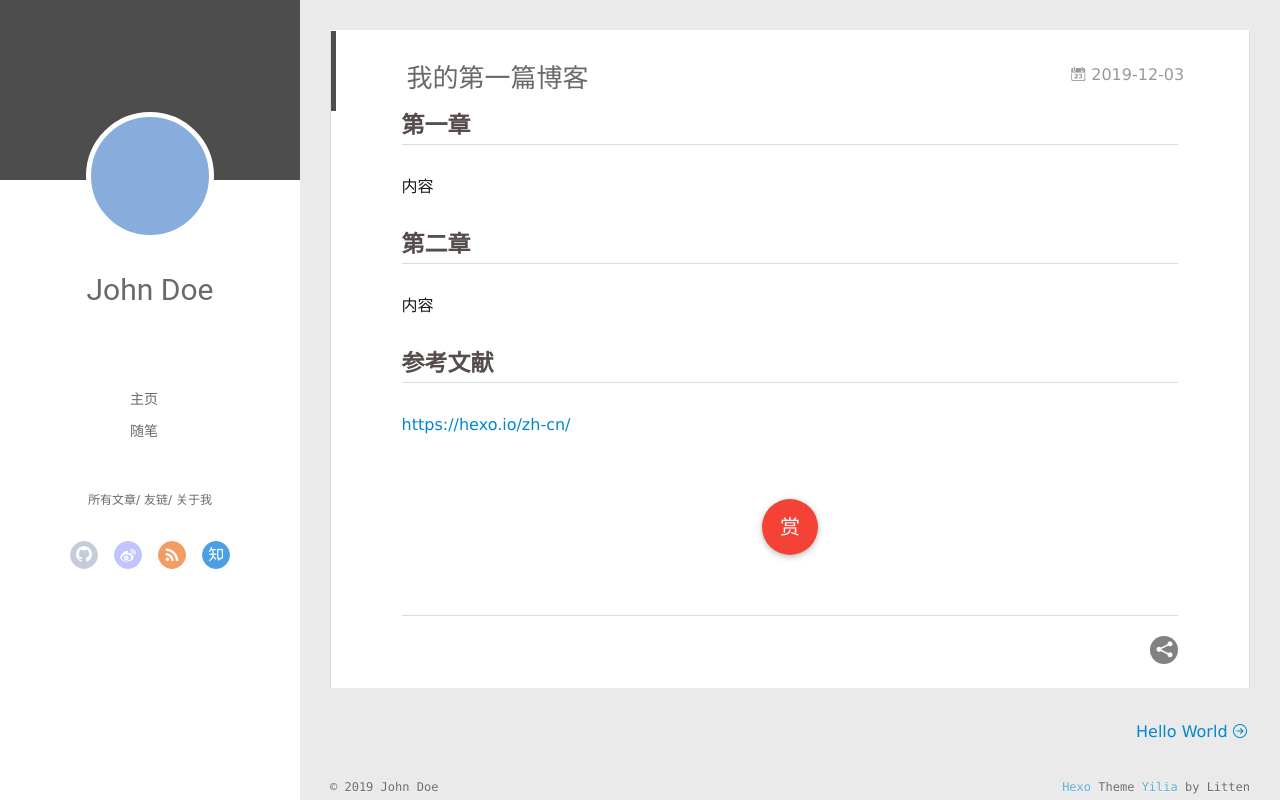
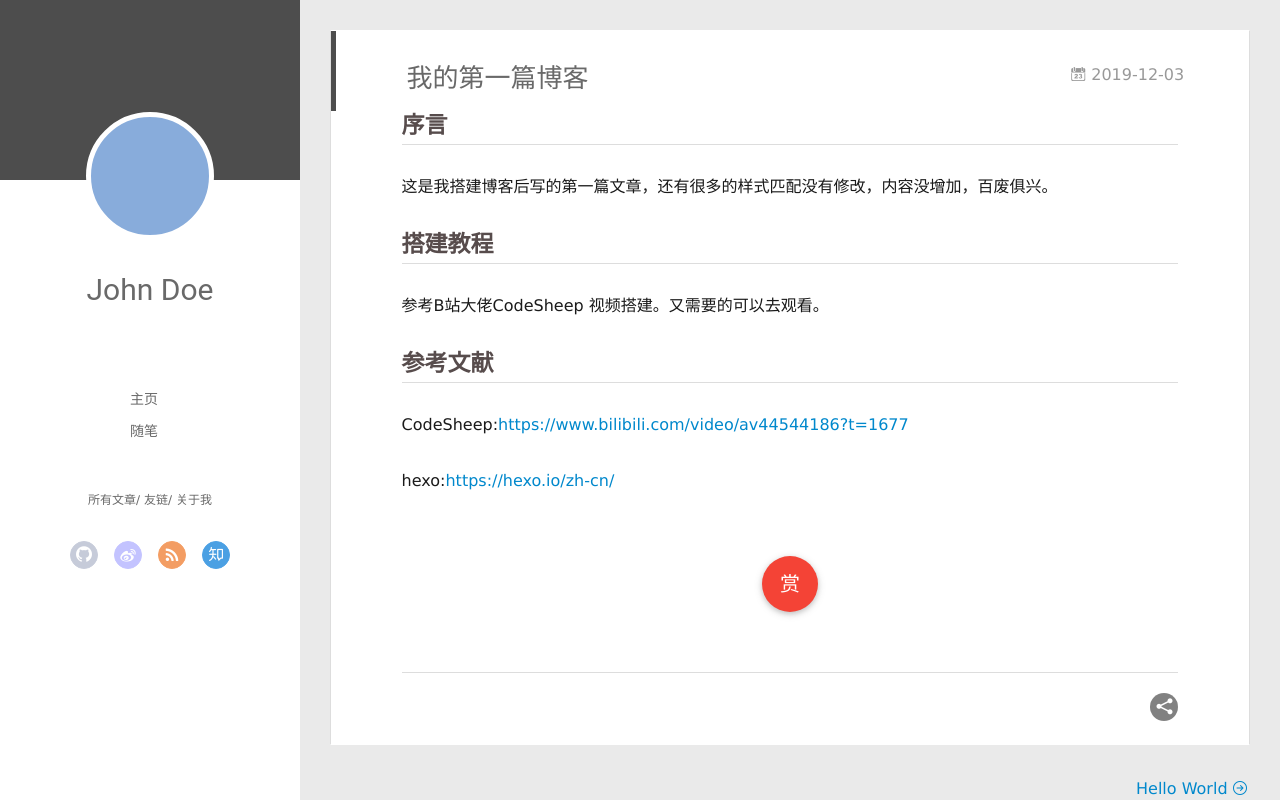
Before and after one commit to ZhanshiXiang/ZhanshiXiang.github.io, a plain HTML site: page 2019/12/03/我的第一篇博客/index.html in a window 1280 px wide. Drawn offline with Linux system fonts and the light colour scheme; no server answers.

Commit message:
Site updated: 2019-12-03 17:08:03

```diff
--- a/2019/12/03/我的第一篇博客/index.html
+++ b/2019/12/03/我的第一篇博客/index.html
@@ -8,14 +8,14 @@
   <link rel="dns-prefetch" href="http://yoursite.com">
   <title>我的第一篇博客 | Hexo</title>
   <meta name="viewport" content="width=device-width, initial-scale=1, maximum-scale=1">
-  <meta name="description" content="第一章内容 第二章内容 参考文献https:&#x2F;&#x2F;hexo.io&#x2F;zh-cn&#x2F;">
+  <meta name="description" content="序言这是我搭建博客后写的第一篇文章，还有很多的样式匹配没有修改，内容没增加，百废俱兴。 搭建教程参考B站大佬CodeSheep 视频搭建。又需要的可以去观看。 参考文献CodeSheep:https:&#x2F;&#x2F;www.bilibili.com&#x2F;video&#x2F;av44544186?t&#x3D;1677 hexo:https:&#x2F;&#x2F;hexo.io&#x2F;zh-cn&#x2F;">
 <meta property="og:type" content="article">
 <meta property="og:title" content="我的第一篇博客">
 <meta property="og:url" content="http:&#x2F;&#x2F;yoursite.com&#x2F;2019&#x2F;12&#x2F;03&#x2F;%E6%88%91%E7%9A%84%E7%AC%AC%E4%B8%80%E7%AF%87%E5%8D%9A%E5%AE%A2&#x2F;index.html">
 <meta property="og:site_name" content="Hexo">
-<meta property="og:description" content="第一章内容 第二章内容 参考文献https:&#x2F;&#x2F;hexo.io&#x2F;zh-cn&#x2F;">
+<meta property="og:description" content="序言这是我搭建博客后写的第一篇文章，还有很多的样式匹配没有修改，内容没增加，百废俱兴。 搭建教程参考B站大佬CodeSheep 视频搭建。又需要的可以去观看。 参考文献CodeSheep:https:&#x2F;&#x2F;www.bilibili.com&#x2F;video&#x2F;av44544186?t&#x3D;1677 hexo:https:&#x2F;&#x2F;hexo.io&#x2F;zh-cn&#x2F;">
 <meta property="og:locale" content="en">
-<meta property="og:updated_time" content="2019-12-03T03:01:39.017Z">
+<meta property="og:updated_time" content="2019-12-03T09:07:33.650Z">
 <meta name="twitter:card" content="summary">
 
     <link rel="alternative" href="/atom.xml" title="Hexo" type="application/atom+xml">
@@ -172,9 +172,10 @@
 
     <div class="article-entry" itemprop="articleBody">
 
-        <h2 id="第一章"><a href="#第一章" class="headerlink" title="第一章"></a>第一章</h2><p>内容</p>
-<h2 id="第二章"><a href="#第二章" class="headerlink" title="第二章"></a>第二章</h2><p>内容</p>
-<h2 id="参考文献"><a href="#参考文献" class="headerlink" title="参考文献"></a>参考文献</h2><p><a href="https://hexo.io/zh-cn/" target="_blank" rel="noopener">https://hexo.io/zh-cn/</a></p>
+        <h2 id="序言"><a href="#序言" class="headerlink" title="序言"></a>序言</h2><p>这是我搭建博客后写的第一篇文章，还有很多的样式匹配没有修改，内容没增加，百废俱兴。</p>
+<h2 id="搭建教程"><a href="#搭建教程" class="headerlink" title="搭建教程"></a>搭建教程</h2><p>参考B站大佬CodeSheep 视频搭建。又需要的可以去观看。</p>
+<h2 id="参考文献"><a href="#参考文献" class="headerlink" title="参考文献"></a>参考文献</h2><p>CodeSheep:<a href="https://www.bilibili.com/video/av44544186?t=1677" target="_blank" rel="noopener">https://www.bilibili.com/video/av44544186?t=1677</a></p>
+<p>hexo:<a href="https://hexo.io/zh-cn/" target="_blank" rel="noopener">https://hexo.io/zh-cn/</a></p>
 
 
 
```
Also changed, not shown: index.html (+4 -3 lines).
